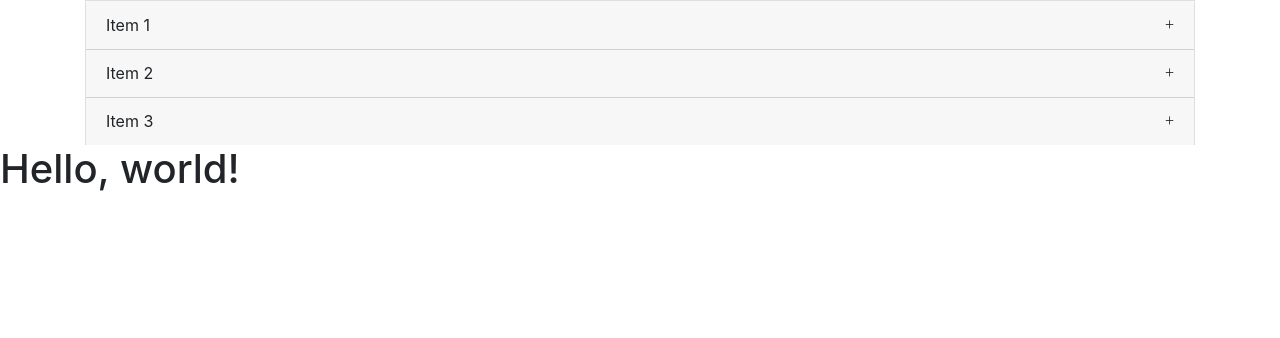
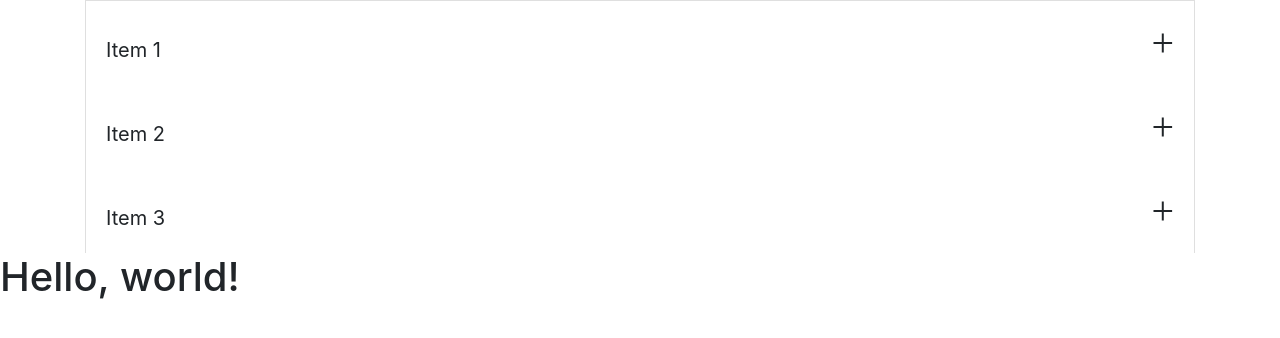
Before and after one commit to nfsolutions/bs-accordion, an Angular app: page / in a window 1280 px wide. Shown: the top 338 px of the page. Built offline with nearby package versions, Linux system fonts and the light colour scheme.

Commit message:
aria expanded for header color change

```diff
--- a/src/app/app.component.css
+++ b/src/app/app.component.css
@@ -1,12 +1,30 @@
-.header-div {
+.card-header {
   background-color: white;
+  font-size: 40px;
 }
 
-.header-div:hover {
+.card-header:hover {
   background-color: #f4f3f1;
 }
+
+.card-header[aria-expanded="true"] {
+  background-color: #F4F3F1;
+}
+
+.card-header[data-toggle="collapse"]:before {
+  background-color: orange;
+}
+
 .header-left {
   text-align: right;
+}
+
+.card-title {
+  font-size: 20px;
+}
+
+.card-body {
+  background-color: #F4F3F1;
 }
 
 .center {
@@ -15,21 +33,15 @@
   /*text-align: center;*/
 }
 
-[data-toggle="collapse"] .fa:before {
-  content: "-";
-  font-size: 60px;
-  font-weight: lighter;
+[data-toggle="collapse"]:before {
   color: black;
   background-color: transparent;
 }
 
-[data-toggle="collapse"].collapsed .fa:before {
-  content: "+";
-  font-size: 60px;
-  font-weight: lighter;
+[data-toggle="collapse"].collapsed:before {
   color: black;
-  background-color: transparent;
-  padding-left: 50px;
+  background-color: #F4F3F1;
+  /*padding-left: 50px;*/
 }
 
 .btn-link {
@@ -63,6 +75,5 @@
   float: right;
 }
 .accordion .card-header.collapsed:after {
-  /* symbol for "collapsed" panels */
   content: "+";
 }
```
